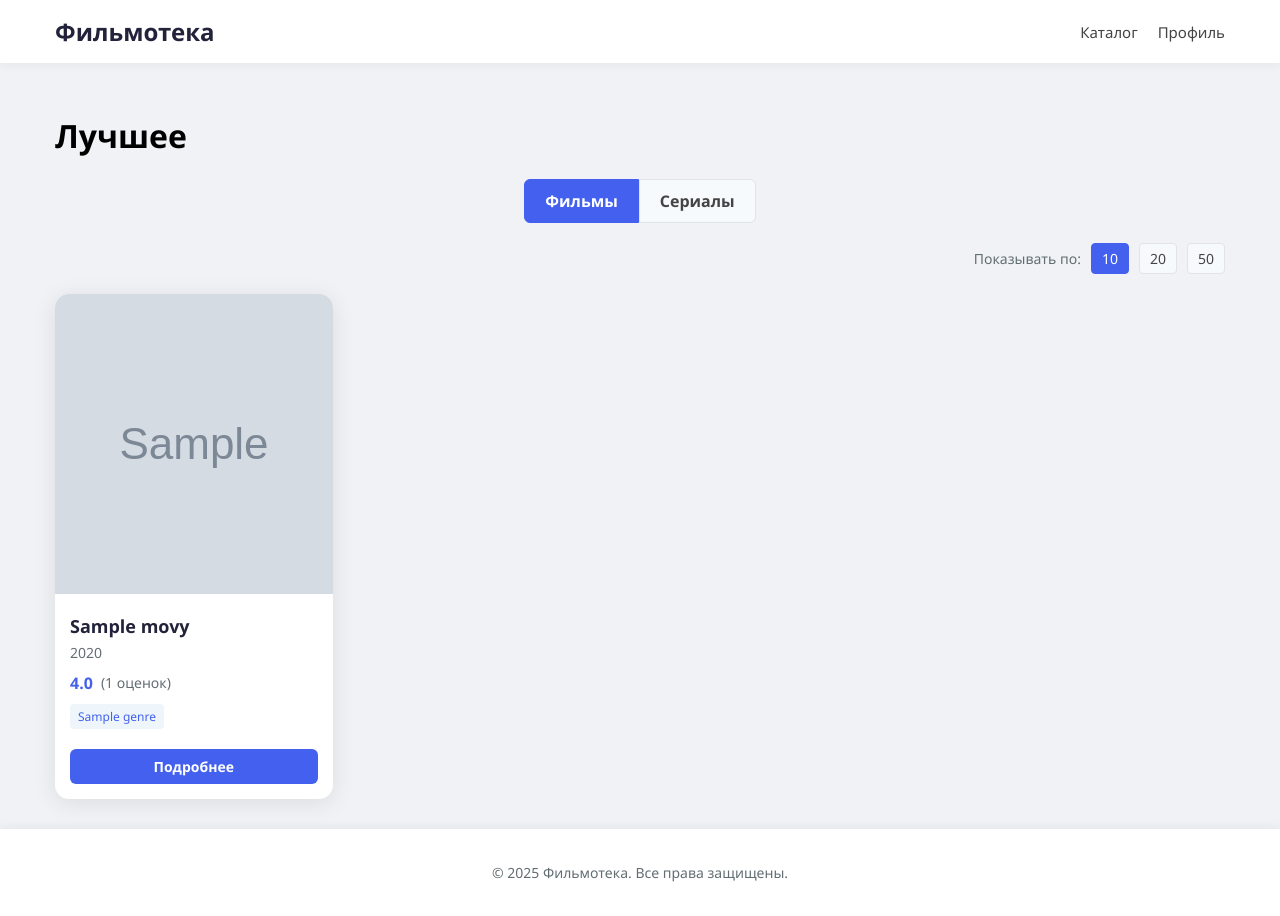
After one commit to larrxii/moviemate_kfu, a Django app: page /movies/top/ in a window 1280 px wide. The commit adds this page. Run offline with Django 5.2, Linux system fonts and the light colour scheme; tables that the repository leaves empty hold one stand-in row (values such as "Sample post"); grey boxes marked "Sample" are stand-in pictures.

Commit message:
add top page

```diff
--- a/movie_service/urls.py
+++ b/movie_service/urls.py
@@ -4,4 +4,5 @@ import movie_service.views as views
 urlpatterns = [
     path('catalog/', views.catalog_view, name="film_catalog"),
     path('<int:movie_id>/', views.movie_view, name="movie_page"),
+    path('top/', views.top_content_view, name='top_content'),
 ]
--- a/movie_service/views.py
+++ b/movie_service/views.py
@@ -1,6 +1,9 @@
 from django.shortcuts import get_object_or_404, render
-from movie_service.models import Movie, Genre
+from movie_service.models import Movie, Genre, Review
 from movie_service.forms import MovieFilterForm
+from django.shortcuts import render
+from django.core.paginator import Paginator
+from django.db.models import Avg, Count
 
 
 def catalog_view(request):
@@ -42,3 +45,27 @@ def movie_view(request, movie_id):
     }
 
     return render(request, 'movie_service/movie_page.html', context)
+
+
+def top_content_view(request):
+
+    is_film = request.GET.get('type', 'film') == 'film'
+    per_page = int(request.GET.get('per_page', 10))
+    page_number = request.GET.get('page', 1)
+
+    queryset = Movie.objects.filter(is_film=is_film).annotate(
+        avg_rating=Avg('reviews__rating'),
+        reviews_count=Count('reviews')
+    ).order_by('-avg_rating', '-reviews_count')
+
+    paginator = Paginator(queryset, per_page)
+    page_obj = paginator.get_page(page_number)
+
+    context = {
+        'page_obj': page_obj,
+        'is_film': is_film,
+        'per_page': per_page,
+        'content_type': 'film' if is_film else 'series'
+    }
+
+    return render(request, 'movie_service/top_content.html', context)
--- a/static/base.css
+++ b/static/base.css
@@ -500,3 +500,110 @@ footer {
     margin-top: 30px;
     text-align: center;
 }
+
+/* Стили для страницы "Лучшее" */
+.content-type-toggle {
+    display: flex;
+    justify-content: center;
+    margin-bottom: 20px;
+}
+
+.toggle-btn {
+    padding: 10px 20px;
+    background: #f7fafd;
+    color: #444;
+    text-decoration: none;
+    border: 1px solid #e0e3e8;
+    font-weight: bold;
+}
+
+.toggle-btn:first-child {
+    border-radius: 6px 0 0 6px;
+}
+
+.toggle-btn:last-child {
+    border-radius: 0 6px 6px 0;
+}
+
+.toggle-btn.active {
+    background: #4361ee;
+    color: #fff;
+    border-color: #4361ee;
+}
+
+.per-page-selector {
+    display: flex;
+    align-items: center;
+    justify-content: flex-end;
+    margin-bottom: 20px;
+    gap: 10px;
+}
+
+.per-page-selector span {
+    color: #636e72;
+    font-size: 14px;
+}
+
+.per-page-btn {
+    padding: 5px 10px;
+    background: #f7fafd;
+    color: #444;
+    text-decoration: none;
+    border: 1px solid #e0e3e8;
+    border-radius: 4px;
+    font-size: 14px;
+}
+
+.per-page-btn.active {
+    background: #4361ee;
+    color: #fff;
+    border-color: #4361ee;
+}
+
+.movie-rating {
+    margin: 0 15px 10px 15px;
+    display: flex;
+    align-items: center;
+    gap: 8px;
+}
+
+.rating-value {
+    color: #4361ee;
+    font-weight: bold;
+    font-size: 16px;
+}
+
+.rating-count {
+    color: #636e72;
+    font-size: 14px;
+}
+
+.pagination {
+    display: flex;
+    justify-content: center;
+    gap: 5px;
+    margin-top: 30px;
+}
+
+.pagination-link, .pagination-current {
+    padding: 8px 12px;
+    border-radius: 4px;
+    text-decoration: none;
+}
+
+.pagination-link {
+    background: #f7fafd;
+    color: #444;
+    border: 1px solid #e0e3e8;
+}
+
+.pagination-current {
+    background: #4361ee;
+    color: #fff;
+    border: 1px solid #4361ee;
+}
+
+.pagination-link:hover {
+    background: #eef6fb;
+    border-color: #b3d6fc;
+}
--- a/templates/base.html
+++ b/templates/base.html
@@ -17,17 +17,9 @@
                     <a href="{% url 'film_catalog' %}">Фильмотека</a>
                 </div>
                 <div class="nav-links">
-                    <a href="{% url 'film_catalog' %}">Каталог</a>
-                    {% if user.is_authenticated %}
-                        <a href="{% url 'profile' %}">Профиль</a>
-                        <form method="post" action="{% url 'logout' %}" class="logout-form">
-                            {% csrf_token %}
-                            <button type="submit" class="btn-link">Выйти</button>
-                        </form>
-                    {% else %}
-                        <a href="{% url 'login' %}">Войти</a>
-                        <a href="{% url 'register' %}">Регистрация</a>
-                    {% endif %}
+                    <a href="{% url 'film_catalog' %}">Каталог</a>    {% if user.is_authenticated %}
+                    <a href="{% url 'user_profile' user_id=user.id %}">Профиль</a>    {% else %}
+                    <a href="{% url 'login' %}">Профиль</a>    {% endif %}
                 </div>
             </nav>
         </div>
--- /dev/null
+++ b/templates/movie_service/top_content.html
@@ -0,0 +1,87 @@
+{% extends 'base.html' %}
+{% load static %}
+
+{% block title %}Лучшее{% endblock %}
+
+{% block content %}
+<div class="container">
+    <h1>Лучшее</h1>
+
+    <!-- Переключатель фильмы/сериалы -->
+    <div class="content-type-toggle">
+        <a href="{% url 'top_content' %}?type=film&per_page={{ per_page }}"
+           class="toggle-btn {% if is_film %}active{% endif %}">Фильмы</a>
+        <a href="{% url 'top_content' %}?type=series&per_page={{ per_page }}"
+           class="toggle-btn {% if not is_film %}active{% endif %}">Сериалы</a>
+    </div>
+
+    <!-- Выбор количества элементов на странице -->
+    <div class="per-page-selector">
+        <span>Показывать по:</span>
+        <a href="{% url 'top_content' %}?type={{ content_type }}&per_page=10"
+           class="per-page-btn {% if per_page == 10 %}active{% endif %}">10</a>
+        <a href="{% url 'top_content' %}?type={{ content_type }}&per_page=20"
+           class="per-page-btn {% if per_page == 20 %}active{% endif %}">20</a>
+        <a href="{% url 'top_content' %}?type={{ content_type }}&per_page=50"
+           class="per-page-btn {% if per_page == 50 %}active{% endif %}">50</a>
+    </div>
+
+    <!-- Список фильмов/сериалов -->
+    <div class="card-list">
+        {% for movie in page_obj %}
+        <div class="card">
+            {% if movie.poster %}
+            <img src="{% static 'movie_service/movie_posters/'|add:movie.poster %}" alt="{{ movie.title }}" class="movie-poster">
+            {% else %}
+            <div class="movie-poster-placeholder">Нет постера</div>
+            {% endif %}
+
+            <h3>{{ movie.title }}</h3>
+            <p>{{ movie.year }}</p>
+
+            <!-- Рейтинг и количество оценок -->
+            <div class="movie-rating">
+                <span class="rating-value">{{ movie.avg_rating|floatformat:1 }}</span>
+                <span class="rating-count">({{ movie.reviews_count }} оценок)</span>
+            </div>
+
+            <!-- Жанры фильма -->
+            <div class="movie-genres">
+                {% for genre in movie.genres.all|slice:":3" %}
+                <span class="genre-tag">{{ genre.name }}</span>
+                {% endfor %}
+            </div>
+
+            <a href="{% url 'movie_page' movie.id %}" class="btn-detail">Подробнее</a>
+        </div>
+        {% empty %}
+        <div class="no-results">
+            <p>Нет доступных {% if is_film %}фильмов{% else %}сериалов{% endif %}</p>
+        </div>
+        {% endfor %}
+    </div>
+
+    <!-- Пагинация -->
+    {% if page_obj.has_other_pages %}
+    <div class="pagination">
+        {% if page_obj.has_previous %}
+        <a href="?type={{ content_type }}&per_page={{ per_page }}&page=1" class="pagination-link">&laquo; Первая</a>
+        <a href="?type={{ content_type }}&per_page={{ per_page }}&page={{ page_obj.previous_page_number }}" class="pagination-link">&lsaquo; Предыдущая</a>
+        {% endif %}
+
+        {% for num in page_obj.paginator.page_range %}
+            {% if page_obj.number == num %}
+                <span class="pagination-current">{{ num }}</span>
+            {% elif num > page_obj.number|add:'-3' and num < page_obj.number|add:'3' %}
+                <a href="?type={{ content_type }}&per_page={{ per_page }}&page={{ num }}" class="pagination-link">{{ num }}</a>
+            {% endif %}
+        {% endfor %}
+
+        {% if page_obj.has_next %}
+        <a href="?type={{ content_type }}&per_page={{ per_page }}&page={{ page_obj.next_page_number }}" class="pagination-link">Следующая &rsaquo;</a>
+        <a href="?type={{ content_type }}&per_page={{ per_page }}&page={{ page_obj.paginator.num_pages }}" class="pagination-link">Последняя &raquo;</a>
+        {% endif %}
+    </div>
+    {% endif %}
+</div>
+{% endblock %}
```
